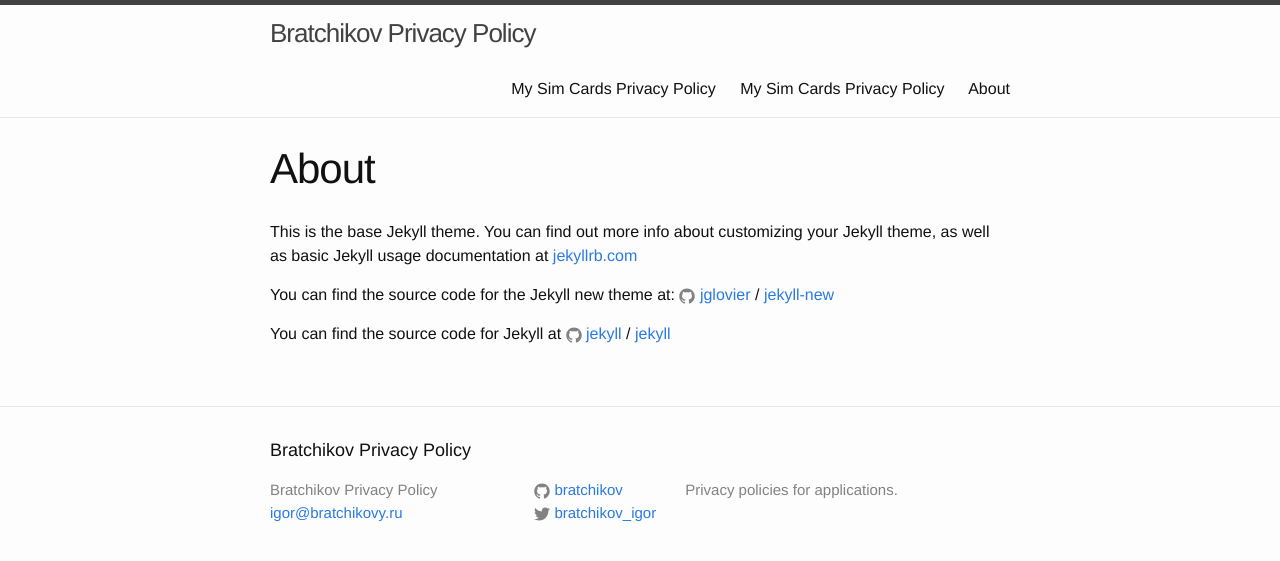
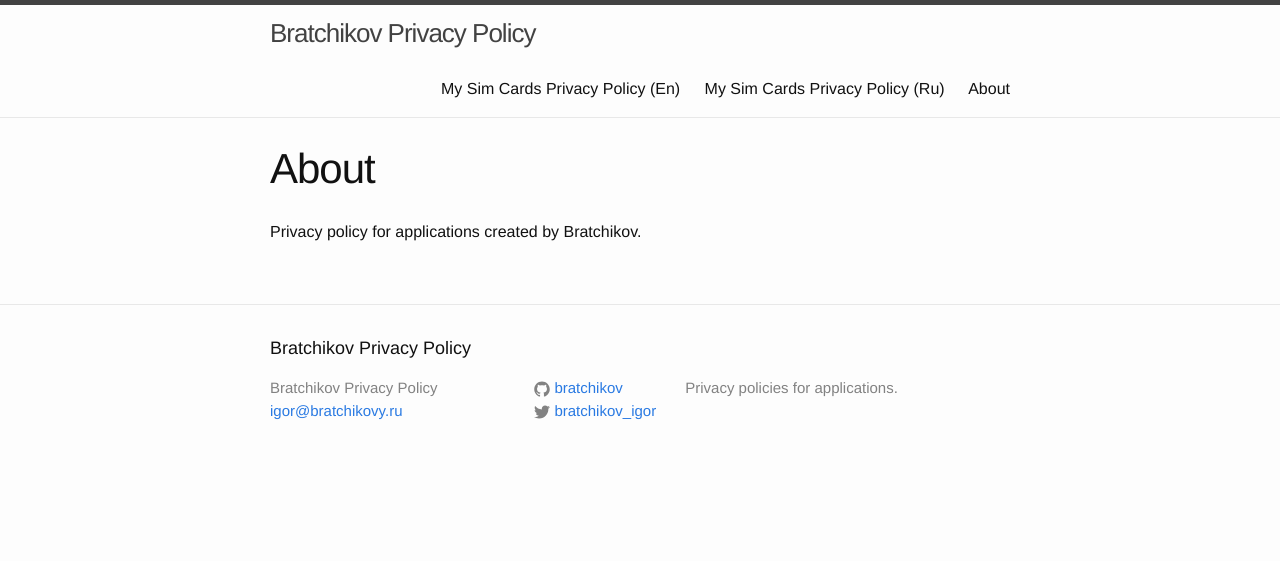
Before and after one commit to bratchikov/privacy-policy, a Jekyll site: the page built from about.md, in a window 1280 px wide. Shown: the top 561 px of the page. Built offline with Jekyll 4.4.1, drawn with Linux system fonts in a browser that asks for light colours.

Commit message:
Update privacy policy

```diff
--- a/MySimCards.en.md
+++ b/MySimCards.en.md
@@ -1,5 +1,6 @@
 ---
 layout: page
-title: My Sim Cards Privacy Policy
+title: My Sim Cards Privacy Policy (En)
 ---
+
 Application MySimCards keeps user information only on the device. The app does not provide any transfer of information.
--- a/MySimCards.ru.md
+++ b/MySimCards.ru.md
@@ -1,6 +1,6 @@
 ---
 layout: page
-title: My Sim Cards Privacy Policy
+title: My Sim Cards Privacy Policy (Ru)
 ---
 
 Приложение MySimCards сохраняет информацию пользователя только на самом устройстве. Приложение не осуществляет какую-либо передачу информации.
--- a/about.md
+++ b/about.md
@@ -4,12 +4,4 @@ title: About
 permalink: /about/
 ---
 
-This is the base Jekyll theme. You can find out more info about customizing your Jekyll theme, as well as basic Jekyll usage documentation at [jekyllrb.com](http://jekyllrb.com/)
-
-You can find the source code for the Jekyll new theme at:
-{% include icon-github.html username="jglovier" %} /
-[jekyll-new](https://github.com/jglovier/jekyll-new)
-
-You can find the source code for Jekyll at
-{% include icon-github.html username="jekyll" %} /
-[jekyll](https://github.com/jekyll/jekyll)
+Privacy policy for applications created by Bratchikov.
```
